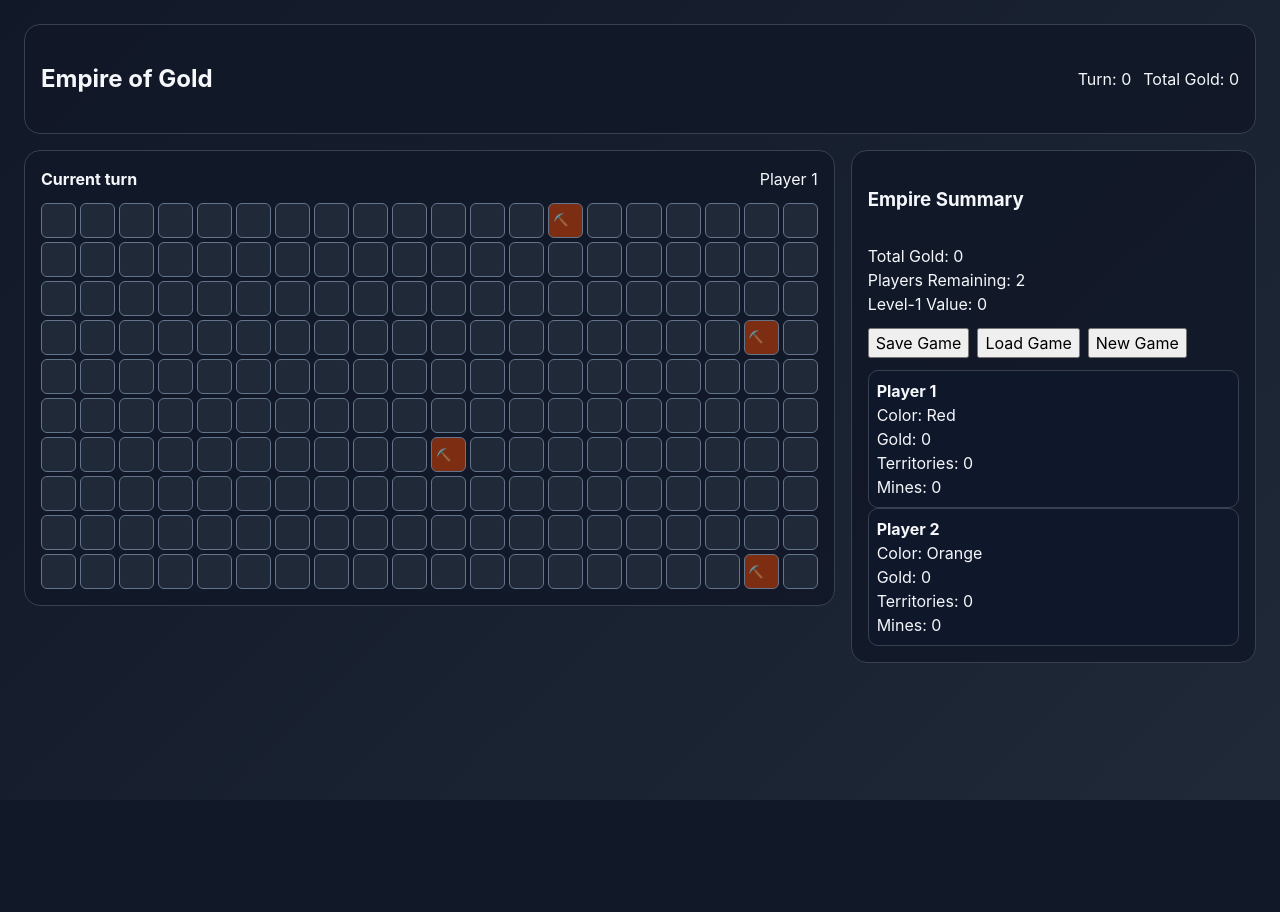
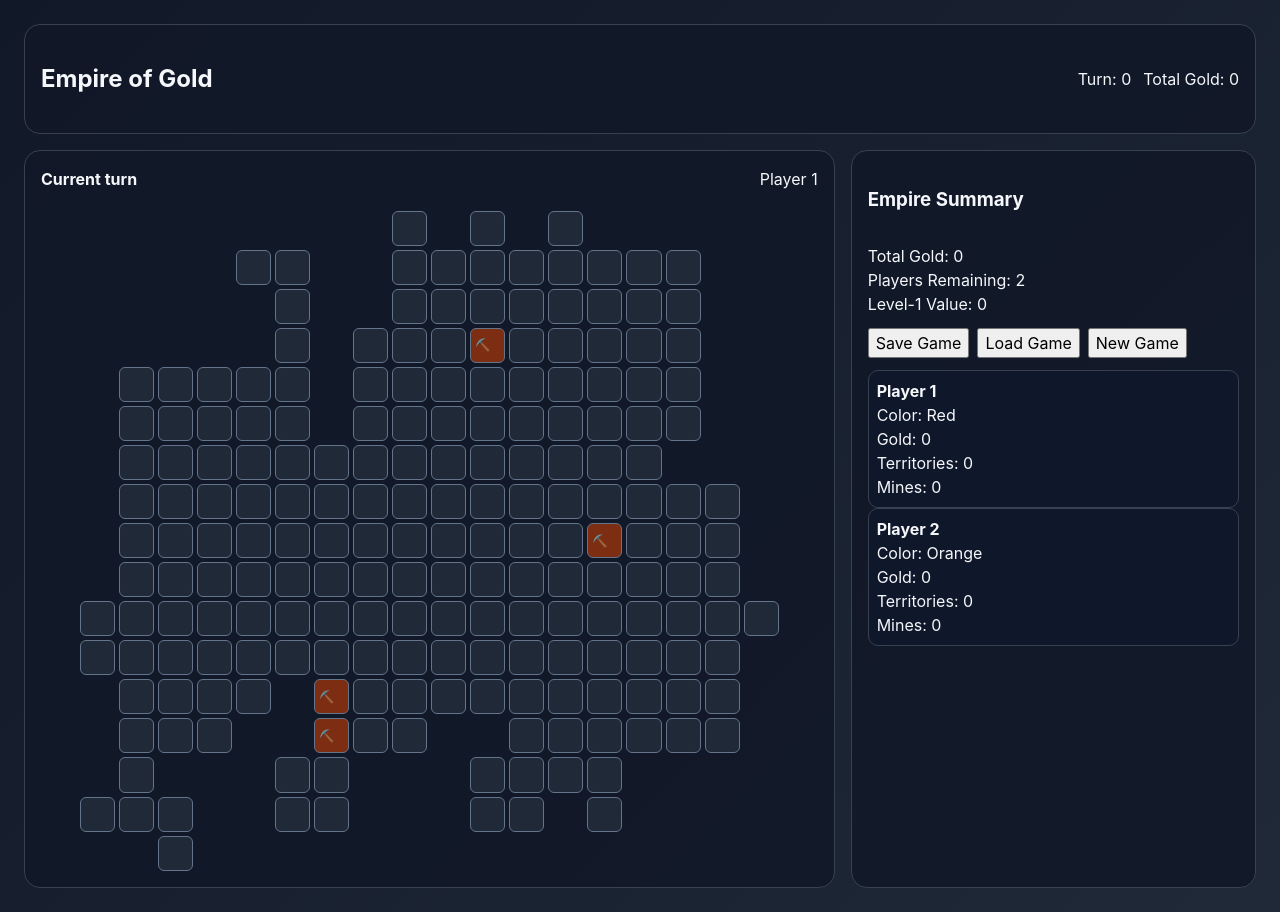
Before and after one commit to dmcote-1991/Empires, a React (Vite) app: page / in a window 1280 px wide. Both pictures are taken after a click on the button "Start Game". Before the commit the page ends 800 px from the top, so only its background shows below. Built offline with nearby package versions, Linux system fonts and the light colour scheme.

Commit message:
Update how gameboard renders to be irregular and not rectangular

```diff
--- a/src/engine/game.ts
+++ b/src/engine/game.ts
@@ -3,9 +3,6 @@ import { ActionResult, AvailableAction, Board, Economy, GameState, Move, Player,
 export const MINE_EFFICIENCY_TABLE = [1, 0.99, 0.98, 0.96, 0.92, 0.84, 0.36];
 
 type Rng = () => number;
-
-const DEFAULT_ROWS = 20;
-const DEFAULT_COLS = 20;
 
 export const createInitialGameState = (options: {
   playerConfigs: PlayerConfig[];
@@ -489,10 +486,118 @@ function cloneState(state: GameState): GameState {
 }
 
 function generateBoard(territoryCount: number, rng: Rng): Board {
-  const rows = DEFAULT_ROWS;
-  const cols = DEFAULT_COLS;
+  // Generate a temporary board that is 5x larger than the
+  // number of territories the player requested.
+  const temporaryCellCount = territoryCount * 2;
+
+  // Make the temporary board as close to square as possible.
+  const cols = Math.ceil(Math.sqrt(temporaryCellCount));
+  const rows = Math.ceil(temporaryCellCount / cols);
+
+  const totalCells = rows * cols;
+
+  // Every cell starts as part of the temporary board.
+  const remaining = new Set<number>();
+
+  for (let index = 0; index < totalCells; index += 1) {
+    remaining.add(index);
+  }
+
+  // Keep removing cells from the outside inward until we
+  // have exactly the number of territories the player requested.
+  while (remaining.size > territoryCount) {
+    const perimeter = getPerimeterCells(remaining, rows, cols);
+
+    if (perimeter.length === 0) {
+      break;
+    }
+
+    // Shuffle the perimeter so that we get a random
+    // deletion order rather than always checking cells
+    // in the same order.
+    for (let index = perimeter.length - 1; index > 0; index -= 1) {
+      const randomIndex = Math.floor(rng() * (index + 1));
+
+      [perimeter[index], perimeter[randomIndex]] = [
+        perimeter[randomIndex],
+        perimeter[index],
+      ];
+    }
+
+    let removed = false;
+
+    for (const selectedIndex of perimeter) {
+      const row = Math.floor(selectedIndex / cols);
+      const col = selectedIndex % cols;
+
+      const neighboringIndexes = [
+        { row: row - 1, col },
+        { row: row + 1, col },
+        { row, col: col - 1 },
+        { row, col: col + 1 },
+      ]
+        .filter(
+          (candidate) =>
+            candidate.row >= 0 &&
+            candidate.row < rows &&
+            candidate.col >= 0 &&
+            candidate.col < cols
+        )
+        .map(
+          (candidate) =>
+            candidate.row * cols + candidate.col
+        )
+        .filter((neighborIndex) => remaining.has(neighborIndex));
+
+      // A cell with zero or one remaining neighbor
+      // cannot be holding two parts of the board together.
+      if (neighboringIndexes.length <= 1) {
+        remaining.delete(selectedIndex);
+        removed = true;
+        break;
+      }
+
+      // Temporarily remove the cell and make sure the
+      // remaining board is still connected.
+      remaining.delete(selectedIndex);
+
+      if (
+        isConnectedCellSet(remaining, rows, cols) &&
+        !hasLongThinArm(remaining, rows, cols)
+      ) {
+        // Keep the irregular/random shape.
+        if (rng() < 0.75) {
+          removed = true;
+          break;
+        }
+      }
+
+      // Removing this cell would disconnect the board,
+      // or would create a long thin arm.
+      remaining.add(selectedIndex);
+    }
+
+    // Safety fallback: find a perimeter cell whose removal
+    // preserves connectivity.
+    if (!removed) {
+      for (const selectedIndex of perimeter) {
+        remaining.delete(selectedIndex);
+
+        if (isConnectedCellSet(remaining, rows, cols)) {
+          removed = true;
+          break;
+        }
+
+        remaining.add(selectedIndex);
+      }
+    }
+  }
+
   const territories: Territory[] = [];
-  for (let index = 0; index < territoryCount; index += 1) {
+
+  // Create territories using their original grid position.
+  // The ID preserves the cell's position in the temporary grid.
+  for (const index of remaining) {
     territories.push({
       id: `t-${index + 1}`,
       owner: null,
@@ -502,10 +607,13 @@ function generateBoard(territoryCount: number, rng: Rng): Board {
     });
   }
 
-  for (let index = 0; index < territories.length; index += 1) {
+  // Rebuild neighbors using only the cells that survived
+  // the erosion process.
+  for (const territory of territories) {
+    const index = Number(territory.id.slice(2)) - 1;
     const row = Math.floor(index / cols);
     const col = index % cols;
-    const neighbors: string[] = [];
+
     const possibleNeighbors = [
       { row: row - 1, col },
       { row: row + 1, col },
@@ -513,31 +621,246 @@ function generateBoard(territoryCount: number, rng: Rng): Board {
       { row, col: col + 1 },
     ];
 
+    const neighbors: string[] = [];
+
     for (const candidate of possibleNeighbors) {
-      if (candidate.row < 0 || candidate.row >= rows || candidate.col < 0 || candidate.col >= cols) {
+      if (
+        candidate.row < 0 ||
+        candidate.row >= rows ||
+        candidate.col < 0 ||
+        candidate.col >= cols
+      ) {
         continue;
       }
-      const nextIndex = candidate.row * cols + candidate.col;
-      if (nextIndex < territories.length) {
-        neighbors.push(territories[nextIndex].id);
+
+      const neighborIndex =
+        candidate.row * cols + candidate.col;
+
+      if (remaining.has(neighborIndex)) {
+        neighbors.push(`t-${neighborIndex + 1}`);
       }
     }
 
-    const jitter = Math.floor(rng() * 3);
-    if (jitter > 0 && neighbors.length > 0) {
-      const extra = neighbors.slice(0, jitter);
-      territories[index].neighbors = [...new Set([...neighbors, ...extra])];
-    } else {
-      territories[index].neighbors = neighbors;
+    territory.neighbors = neighbors;
+  }
+
+  return {
+    territories,
+    mines: [],
+    dimensions: { rows, cols },
+  };
+}
+
+function isConnectedCellSet(
+  remaining: Set<number>,
+  rows: number,
+  cols: number
+): boolean {
+  if (remaining.size === 0) {
+    return true;
+  }
+
+  const start = remaining.values().next().value;
+
+  if (start === undefined) {
+    return true;
+  }
+
+  const visited = new Set<number>();
+  const frontier = [start];
+
+  while (frontier.length > 0) {
+    const current = frontier.pop()!;
+
+    if (visited.has(current)) {
+      continue;
+    }
+
+    visited.add(current);
+
+    const row = Math.floor(current / cols);
+    const col = current % cols;
+
+    const neighbors = [
+      { row: row - 1, col },
+      { row: row + 1, col },
+      { row, col: col - 1 },
+      { row, col: col + 1 },
+    ];
+
+    for (const neighbor of neighbors) {
+      if (
+        neighbor.row < 0 ||
+        neighbor.row >= rows ||
+        neighbor.col < 0 ||
+        neighbor.col >= cols
+      ) {
+        continue;
+      }
+
+      const neighborIndex =
+        neighbor.row * cols + neighbor.col;
+
+      if (
+        remaining.has(neighborIndex) &&
+        !visited.has(neighborIndex)
+      ) {
+        frontier.push(neighborIndex);
+      }
     }
   }
 
-  const connected = territories.filter((territory) => territory.neighbors.length > 0);
-  return {
-    territories: connected,
-    mines: [],
-    dimensions: { rows, cols },
-  };
+  return visited.size === remaining.size;
+}
+
+function hasLongThinArm(
+  remaining: Set<number>,
+  rows: number,
+  cols: number
+): boolean {
+  const visited = new Set<number>();
+
+  for (const start of remaining) {
+    if (visited.has(start)) {
+      continue;
+    }
+
+    const startNeighbors = getCellNeighbors(
+      start,
+      remaining,
+      rows,
+      cols
+    );
+
+    // Only investigate cells that are part of a thin section.
+    if (startNeighbors.length !== 2) {
+      continue;
+    }
+
+    const chain = [start];
+    const frontier = [start];
+    const chainVisited = new Set<number>([start]);
+
+    while (frontier.length > 0) {
+      const current = frontier.pop()!;
+
+      const neighbors = getCellNeighbors(
+        current,
+        remaining,
+        rows,
+        cols
+      );
+
+      for (const neighbor of neighbors) {
+        if (chainVisited.has(neighbor)) {
+          continue;
+        }
+
+        const neighborCount = getCellNeighbors(
+          neighbor,
+          remaining,
+          rows,
+          cols
+        ).length;
+
+        if (neighborCount === 2) {
+          chainVisited.add(neighbor);
+          chain.push(neighbor);
+          frontier.push(neighbor);
+        }
+      }
+    }
+
+    chain.forEach((cell) => visited.add(cell));
+
+    // A chain of 2-neighbor cells this long is
+    // considered an arm.
+    if (chain.length >= 4) {
+      return true;
+    }
+  }
+
+  return false;
+}
+
+function getCellNeighbors(
+  index: number,
+  remaining: Set<number>,
+  rows: number,
+  cols: number
+): number[] {
+  const row = Math.floor(index / cols);
+  const col = index % cols;
+
+  const possibleNeighbors = [
+    { row: row - 1, col },
+    { row: row + 1, col },
+    { row, col: col - 1 },
+    { row, col: col + 1 },
+  ];
+
+  const neighbors: number[] = [];
+
+  for (const neighbor of possibleNeighbors) {
+    if (
+      neighbor.row < 0 ||
+      neighbor.row >= rows ||
+      neighbor.col < 0 ||
+      neighbor.col >= cols
+    ) {
+      continue;
+    }
+
+    const neighborIndex =
+      neighbor.row * cols + neighbor.col;
+
+    if (remaining.has(neighborIndex)) {
+      neighbors.push(neighborIndex);
+    }
+  }
+
+  return neighbors;
+}
+
+function getPerimeterCells(
+  remaining: Set<number>,
+  rows: number,
+  cols: number
+): number[] {
+  const perimeter: number[] = [];
+
+  for (const index of remaining) {
+    const row = Math.floor(index / cols);
+    const col = index % cols;
+
+    const hasOutsideNeighbor =
+      row === 0 ||
+      row === rows - 1 ||
+      col === 0 ||
+      col === cols - 1;
+
+    if (hasOutsideNeighbor) {
+      perimeter.push(index);
+      continue;
+    }
+
+    const neighboringIndexes = [
+      index - cols,
+      index + cols,
+      index - 1,
+      index + 1,
+    ];
+
+    const hasMissingNeighbor = neighboringIndexes.some(
+      (neighborIndex) => !remaining.has(neighborIndex)
+    );
+
+    if (hasMissingNeighbor) {
+      perimeter.push(index);
+    }
+  }
+
+  return perimeter;
 }
 
 function placeMines(territories: Territory[], mineCount: number, rng: Rng): string[] {
--- a/src/styles.css
+++ b/src/styles.css
@@ -25,8 +25,7 @@ button { cursor: pointer; }
 .main-layout { display: grid; grid-template-columns: 2fr 1fr; gap: 16px; }
 .board-panel { display: flex; flex-direction: column; gap: 12px; }
 .board-toolbar { display: flex; justify-content: space-between; }
-.board-grid { display: grid; grid-template-columns: repeat(20, minmax(0, 1fr)); gap: 4px; }
-.tile { min-height: 32px; border: 1px solid #64748b; border-radius: 6px; padding: 4px; display: flex; justify-content: space-between; align-items: center; font-size: 0.75rem; background: #1f2937; color: #f9fafb; }
+.board-grid { display: grid; gap: 4px; }.tile { min-height: 32px; border: 1px solid #64748b; border-radius: 6px; padding: 4px; display: flex; justify-content: space-between; align-items: center; font-size: 0.75rem; background: #1f2937; color: #f9fafb; }
 .tile.mine { background: #7c2d12; }
 .tile.owned { font-weight: 700; }
 .tile:hover { transform: translateY(-1px); }
--- a/src/ui/BoardView.tsx
+++ b/src/ui/BoardView.tsx
@@ -130,8 +130,30 @@ export function BoardView({
         <strong>Current turn</strong>
         <span>{gameState.players.find((player) => player.id === currentPlayerId)?.name}</span>
       </div>
-      <div className="board-grid">
-        {gameState.board.territories.map(renderTerritory)}
+      <div
+        className="board-grid"
+        style={{
+          gridTemplateColumns: `repeat(${gameState.board.dimensions.cols}, minmax(0, 1fr))`,
+        }}
+      >
+  {gameState.board.territories.map((territory) => {
+          const index = Number(territory.id.slice(2)) - 1;
+          const row = Math.floor(index / gameState.board.dimensions.cols);
+          const col = index % gameState.board.dimensions.cols;
+
+          return (
+            <div
+              key={territory.id}
+              className="tile-wrapper"
+              style={{
+                gridColumn: col + 1,
+                gridRow: row + 1,
+              }}
+            >
+              {renderTerritory(territory)}
+            </div>
+          );
+        })}
       </div>
     </div>
   );
```
